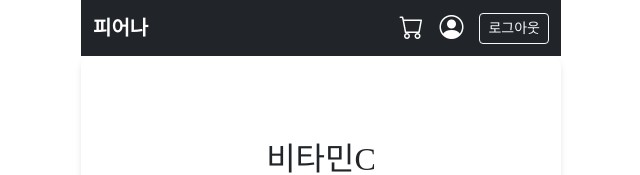
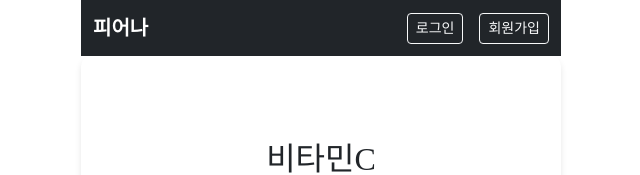
Before and after one commit to 2024-SMHRD-KDT-AI-4/TeamDie, a React (Create React App) app in the folder pieora/: page /products/1 in a window 1280 px wide. Shown: the top 175 px of the page, without its empty margins (319-959 px from the left). Built offline with nearby package versions, Linux system fonts and the light colour scheme; a web font is replaced by a local one.

Commit message:
은주 로그인수정

```diff
--- a/pieora/src/App.js
+++ b/pieora/src/App.js
@@ -2,16 +2,18 @@ import { Routes, Route } from "react-router-dom";
 import Home from "./pages/Home";
 import ProductList from "./pages/ProductList";
 import ProductDetail from "./pages/ProductDetail";
-
+import { AuthProvider } from "./context/AuthContext";
 import Login from "./pages/Login";
 import Signup from "./pages/Signup";
 import UploadHealthRecords from "./pages/UploadHealthRecords";
 import Header from "./components/Header";
 import Footer from "./components/Footer";
+import ProtectedRoute from "./components/ProtectedRoute";
 import "./App.css";
 
 function App() {
   return (
+    <AuthProvider>
       <div className="app-container">
         <Header />
         <div className="content-wrapper">
@@ -19,7 +21,10 @@ function App() {
             <Route path="/" element={<Home />} />
             <Route path="/products" element={<ProductList />} />
             <Route path="/products/:id" element={<ProductDetail />} />
+
+            <Route element={<ProtectedRoute />}>
             <Route path="/upload-health-records" element={<UploadHealthRecords />} />
+            </Route>
 
             <Route path="/login" element={<Login />} />
             <Route path="/signup" element={<Signup />} />
@@ -27,6 +32,7 @@ function App() {
         </div>
         <Footer />
       </div>
+    </AuthProvider>
   );
 }
 
--- a/pieora/src/components/Header.jsx
+++ b/pieora/src/components/Header.jsx
@@ -1,64 +1,47 @@
 import { Link, useLocation, useNavigate } from "react-router-dom";
+import { useAuth } from "../context/AuthContext";
 import "./Header.css";
-import { useState } from "react"; // 상태 관리 (예시)
 
 function Header() {
   const location = useLocation();
   const navigate = useNavigate();
+  const { isLoggedIn, logout } = useAuth();
 
-  // 현재 경로가 Login 또는 Signup 페이지인지 확인
-  const isAuthPage = location.pathname === "/login" || location.pathname === "/signup";
-
-  // 로그인 상태 (예시로 useState 사용, 실제로는 Context, Redux 등 사용 가능)
-  const [isLoggedIn, setIsLoggedIn] = useState(true); // true로 테스트 중 (로그인 상태)
-
-  // 로그아웃 함수
-  const handleLogout = () => {
-    // 실제 로그아웃 로직 (예: 토큰 삭제, API 호출 등)
-    console.log("로그아웃 실행");
-
-    // 예: 로컬스토리지 토큰 제거
-    localStorage.removeItem("accessToken");
-
-    // 로그인 상태 false로 변경
-    setIsLoggedIn(false);
-
-    // 로그인 페이지로 이동
-    navigate("/login");
-  };
+  console.log("Header 랜더링 - isLoggedIn:", isLoggedIn); // 상태 확인
 
   return (
     <nav className="navbar navbar-expand-lg navbar-dark bg-dark">
       <div className="container-fluid d-flex justify-content-between align-items-center">
-        {/* 로고 */}
         <Link className="navbar-brand fw-bold" to="/">
           피어나
         </Link>
-
         <div className="d-flex gap-3 align-items-center">
-          {/* 로그인 상태와 경로에 따라 조건부 렌더링 */}
-          {!isAuthPage && (
+          {!["/login", "/signup"].includes(location.pathname) && (
             isLoggedIn ? (
-              // 로그인된 경우: 장바구니 + 프로필 + 로그아웃
               <>
                 <Link className="nav-link" to="/cart" title="장바구니">
-                  <i className="bi bi-cart fs-4"></i> {/* 장바구니 아이콘 */}
+                  <i className="bi bi-cart fs-4"></i>
                 </Link>
                 <Link className="nav-link" to="/profile" title="프로필">
-                  <i className="bi bi-person-circle fs-4"></i> {/* 프로필 아이콘 */}
+                  <i className="bi bi-person-circle fs-4"></i>
                 </Link>
-                <button className="btn btn-outline-light btn-sm" onClick={handleLogout}>
+                <button
+                  className="btn btn-outline-light btn-sm"
+                  onClick={() => {
+                    logout();
+                    navigate("/login");
+                  }}
+                >
                   로그아웃
                 </button>
               </>
             ) : (
-              // 로그인되지 않은 경우: 로그인 / 회원가입
               <>
                 <Link className="nav-link" to="/login">
-                  <span className="login-text">로그인</span>
+                  <button className="btn btn-outline-light btn-sm">로그인</button>
                 </Link>
                 <Link className="nav-link" to="/signup">
-                  <span className="signup-text">회원가입</span>
+                  <button className="btn btn-outline-light btn-sm">회원가입</button>
                 </Link>
               </>
             )
--- /dev/null
+++ b/pieora/src/components/ProtectedRoute.jsx
@@ -0,0 +1,14 @@
+import { Navigate, Outlet } from "react-router-dom";
+
+const ProtectedRoute = () => {
+  const isAuthenticated = !!localStorage.getItem("token"); // 로그인 여부 확인
+
+  if (!isAuthenticated) {
+    alert("로그인 후 사용이 가능합니다."); // ✅ 로그인하지 않았을 때 경고창 표시
+    return <Navigate to="/login" replace />;
+  }
+
+  return <Outlet />;
+};
+
+export default ProtectedRoute;
--- /dev/null
+++ b/pieora/src/context/AuthContext.jsx
@@ -0,0 +1,31 @@
+import { createContext, useContext, useState } from "react";
+
+const AuthContext = createContext();
+
+export function AuthProvider({ children }) {
+  const [isLoggedIn, setIsLoggedIn] = useState(!!localStorage.getItem("token"));
+
+  const login = (token) => {
+    localStorage.setItem("token", token);
+    setIsLoggedIn(true);
+    console.log("login 호출 후 isLoggedIn:", true); // ✅ 로그 추가
+  };
+
+  const logout = () => {
+    localStorage.removeItem("token");
+    setIsLoggedIn(false);
+    console.log("logout 호출 후 isLoggedIn:", false); // ✅ 로그 추가
+  };
+
+  console.log("AuthProvider - 현재 isLoggedIn:", isLoggedIn); // ✅ 상태 변화 확인
+
+  return (
+    <AuthContext.Provider value={{ isLoggedIn, login, logout }}>
+      {children}
+    </AuthContext.Provider>
+  );
+}
+
+export function useAuth() {
+  return useContext(AuthContext);
+}
--- a/pieora/src/pages/Login.jsx
+++ b/pieora/src/pages/Login.jsx
@@ -3,31 +3,30 @@ import "./Login.css";
 import { GoogleOAuthProvider, useGoogleLogin } from "@react-oauth/google";
 import axios from "axios";
 import { useNavigate } from "react-router-dom";
+import { useAuth } from "../context/AuthContext"; // ✅ AuthContext 가져오기
 
 // 카카오 SDK 초기화 함수
 const initKakao = () => {
   if (window.Kakao && !window.Kakao.isInitialized()) {
     window.Kakao.init("afc1d1b96cf546359fe487cb5406089a");
-    console.log("카카오 SDK 초기화 완료:", window.Kakao.isInitialized());
   }
 };
 
 // 백엔드에 로그인 데이터 전송 함수
-const loginToBackend = async (userInfo, navigate) => {
+const loginToBackend = async (userInfo, navigate, login) => { // ✅ login 함수 추가
   try {
     const url = `${process.env.REACT_APP_API_URL}/api/login`;
-    console.log("Login Request URL:", url);
     if (!process.env.REACT_APP_API_URL) {
       throw new Error("REACT_APP_API_URL is not defined in .env");
     }
     const response = await axios.post(url, userInfo, {
       headers: { "Content-Type": "application/json" },
     });
-    console.log("백엔드 응답:", response.data);
 
-    // 로그인 성공 시 토큰 저장 및 홈화면 이동
     if (response.data.message === "로그인 성공") {
-      localStorage.setItem("token", response.data.token);
+      const token = response.data.token;
+      login(token); // ✅ AuthContext의 login 호출
+      localStorage.setItem("token", token); // 선택적으로 유지 (중복 저장)
       localStorage.setItem("user", JSON.stringify(response.data.user));
       navigate("/");
     }
@@ -39,26 +38,21 @@ const loginToBackend = async (userInfo, navigate) => {
 
 function LoginContent() {
   const navigate = useNavigate();
+  const { login } = useAuth(); // ✅ useAuth로 login 가져오기
 
   // 구글 로그인 설정
   const googleLogin = useGoogleLogin({
     onSuccess: async (tokenResponse) => {
-      console.log("onSuccess 실행됨", tokenResponse);
-
       const accessToken = tokenResponse.access_token;
       if (!accessToken) {
-        console.error("엑세스 토큰이 없습니다. 로그인 응답을 확인하세요.", tokenResponse);
+        console.error("엑세스 토큰이 없습니다.", tokenResponse);
         return;
       }
 
       try {
         const res = await axios.get("https://www.googleapis.com/oauth2/v3/userinfo", {
-          headers: {
-            Authorization: `Bearer ${accessToken}`,
-          },
+          headers: { Authorization: `Bearer ${accessToken}` },
         });
-        console.log("구글 사용자 정보:", res.data);
-
         const userInfo = {
           provider: "google",
           provider_id: res.data.sub,
@@ -66,8 +60,7 @@ function LoginContent() {
           nickname: res.data.name || null,
           profile_image: res.data.picture || null,
         };
-        console.log("구글 정리된 사용자 정보:", userInfo);
-        await loginToBackend(userInfo, navigate);
+        await loginToBackend(userInfo, navigate, login); // ✅ login 함수 전달
       } catch (error) {
         console.error("구글 사용자 정보 가져오기 실패:", error);
         alert("구글 로그인 처리 중 오류가 발생했습니다.");
@@ -78,6 +71,7 @@ function LoginContent() {
       alert("구글 로그인에 실패했습니다.");
     },
     flow: "implicit",
+    ux_mode: 'redirect',
   });
 
   // 카카오 SDK 초기화
@@ -93,9 +87,8 @@ function LoginContent() {
       return;
     }
 
-    window.Kakao.Auth.login({
+    window.Kakao.Auth.authorize({
       success: async (authObj) => {
-        console.log("카카오 로그인 성공:", authObj);
         try {
           const response = await new Promise((resolve, reject) => {
             window.Kakao.API.request({
@@ -104,8 +97,6 @@ function LoginContent() {
               fail: reject,
             });
           });
-
-          console.log("카카오 사용자 정보:", response);
           const userInfo = {
             provider: "kakao",
             provider_id: String(response.id),
@@ -113,8 +104,7 @@ function LoginContent() {
             nickname: response.properties?.nickname || null,
             profile_image: response.properties?.profile_image || null,
           };
-          console.log("카카오 정리된 사용자 정보:", userInfo);
-          await loginToBackend(userInfo, navigate);
+          await loginToBackend(userInfo, navigate, login); // ✅ login 함수 전달
         } catch (error) {
           console.error("카카오 사용자 정보 가져오기 실패:", error);
           alert("카카오 로그인 처리 중 오류가 발생했습니다.");
--- a/pieora/src/pages/UploadHealthRecords.jsx
+++ b/pieora/src/pages/UploadHealthRecords.jsx
@@ -10,6 +10,8 @@ function UploadHealthRecords() {
       setImage(URL.createObjectURL(file));
     }
   };
+
+
 
   return (
     <div className="container mt-5">
```
Also changed, not shown: pieora/server.js (+16 -6 lines), 1 other file (tests, documents, lock files or other folders). Lines whose indentation alone changed are shown as unchanged.
